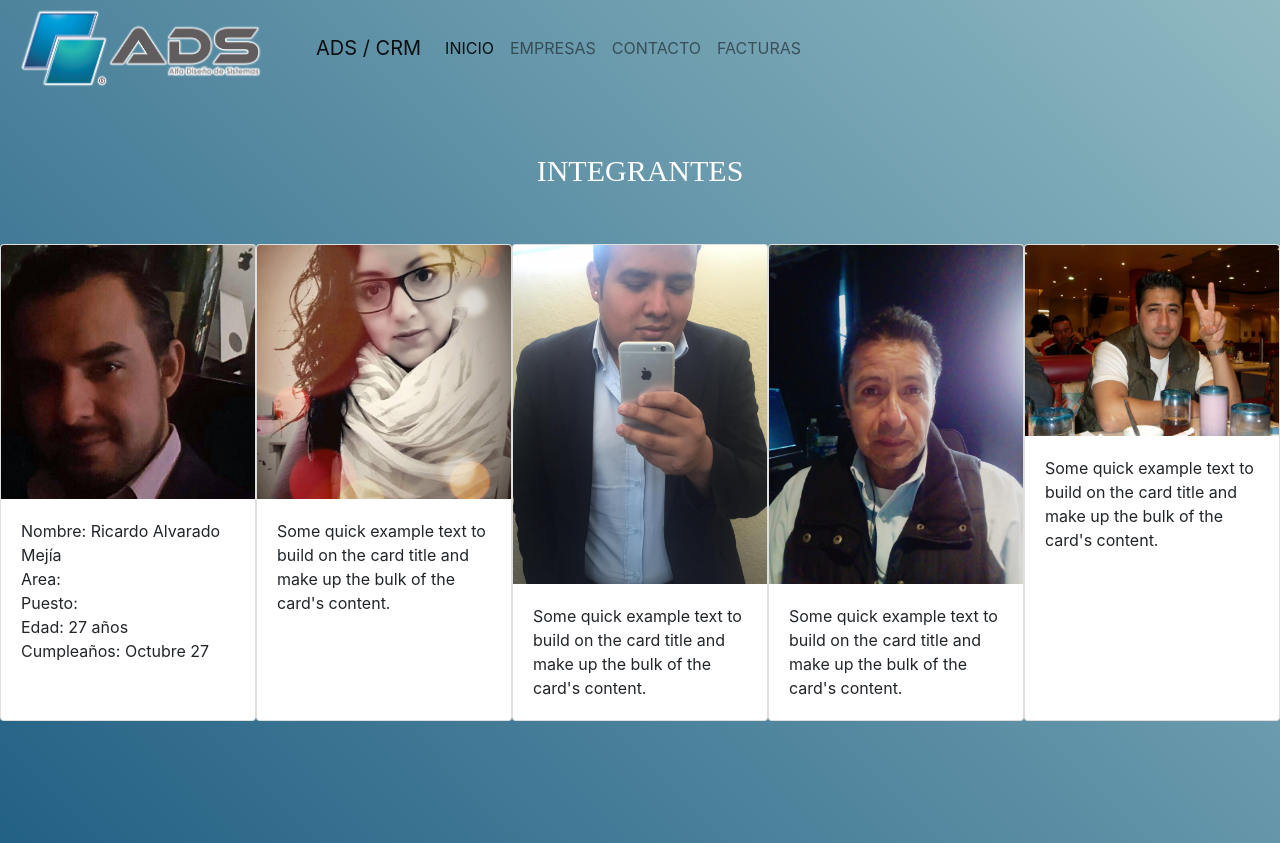
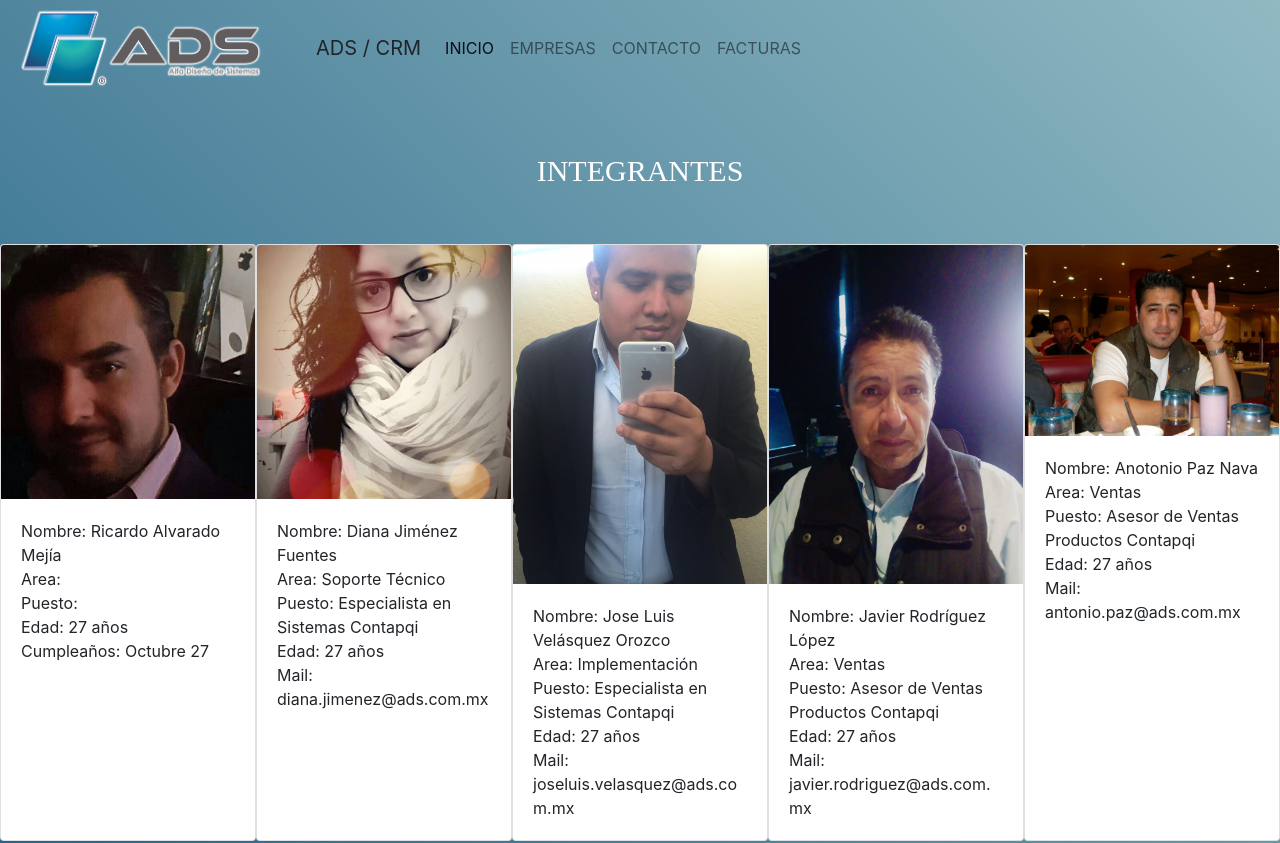
Before and after one commit to RichieBooy/ProyectoCintaBlanca, a plain HTML site: page Inicio.html in a window 1280 px wide. Shown: the top 843 px of the page. Drawn offline with nearby package versions, Linux system fonts and the light colour scheme.

Commit message:
Información actualizada en las tarjetas de colaboradores.

```diff
--- a/Inicio.html
+++ b/Inicio.html
@@ -18,8 +18,8 @@
 
     <nav>
         <nav class="navbar navbar-expand-lg navbar-light">
-            <img class="logoads" src="Logotipo ADS 2.png" alt="">
-            <a class="navbar-brand" href="http://ads.com.mx/">ADS / CRM</a>
+            <a href="http://ads.com.mx"> <img class="logoads" src="Logotipo ADS 2.png" alt="logoads"> </a>
+            <a class="navbar-brand">ADS / CRM</a>
 
             <div class="collapse navbar-collapse" id="navbarNav">
                 <ul class="navbar-nav">
@@ -79,8 +79,17 @@
                 <img class="card-img-top" src="fotoDiana.jpg" alt="fotoDiana">
             </a>
             <div class="card-body">
-                <p class="card-text">Some quick example text to build on the card title and make up the bulk of the
-                    card's content.</p>
+                <p class="card-text">
+                    Nombre: Diana Jiménez Fuentes
+                    <br>
+                    Area: Soporte Técnico
+                    <br>
+                    Puesto: Especialista en Sistemas Contapqi
+                    <br>
+                    Edad: 27 años
+                    <br>
+                    Mail: diana.jimenez@ads.com.mx
+                </p>
             </div>
         </div>
 
@@ -89,8 +98,17 @@
                 <img class="card-img-top" src="fotoJoseluis.jpg" alt="fotoJoseluis">
             </a>
             <div class="card-body">
-                <p class="card-text">Some quick example text to build on the card title and make up the bulk of the
-                    card's content.</p>
+                <p class="card-text">
+                    Nombre: Jose Luis Velásquez Orozco
+                    <br>
+                    Area: Implementación
+                    <br>
+                    Puesto: Especialista en Sistemas Contapqi
+                    <br>
+                    Edad: 27 años
+                    <br>
+                    Mail: joseluis.velasquez@ads.com.mx
+                </p>
             </div>
         </div>
 
@@ -99,8 +117,17 @@
                 <img class="card-img-top" src="fotoJavier.jpg" alt="fotoJavier">
             </a>
             <div class="card-body">
-                <p class="card-text">Some quick example text to build on the card title and make up the bulk of the
-                    card's content.</p>
+                <p class="card-text">
+                    Nombre: Javier Rodríguez López
+                    <br>
+                    Area: Ventas
+                    <br>
+                    Puesto: Asesor de Ventas Productos Contapqi
+                    <br>
+                    Edad: 27 años
+                    <br>
+                    Mail: javier.rodriguez@ads.com.mx
+                </p>
             </div>
         </div>
 
@@ -109,8 +136,17 @@
                 <img class="card-img-top" src="45822_103488396379141_302817_n.jpg" alt="fotoAntonio">
             </a>
             <div class="card-body">
-                <p class="card-text">Some quick example text to build on the card title and make up the bulk of the
-                    card's content.</p>
+                <p class="card-text">
+                        Nombre: Anotonio Paz Nava
+                        <br>
+                        Area: Ventas
+                        <br>
+                        Puesto: Asesor de Ventas Productos Contapqi
+                        <br>
+                        Edad: 27 años
+                        <br>
+                        Mail: antonio.paz@ads.com.mx
+                </p>
             </div>
         </div>
 
```
